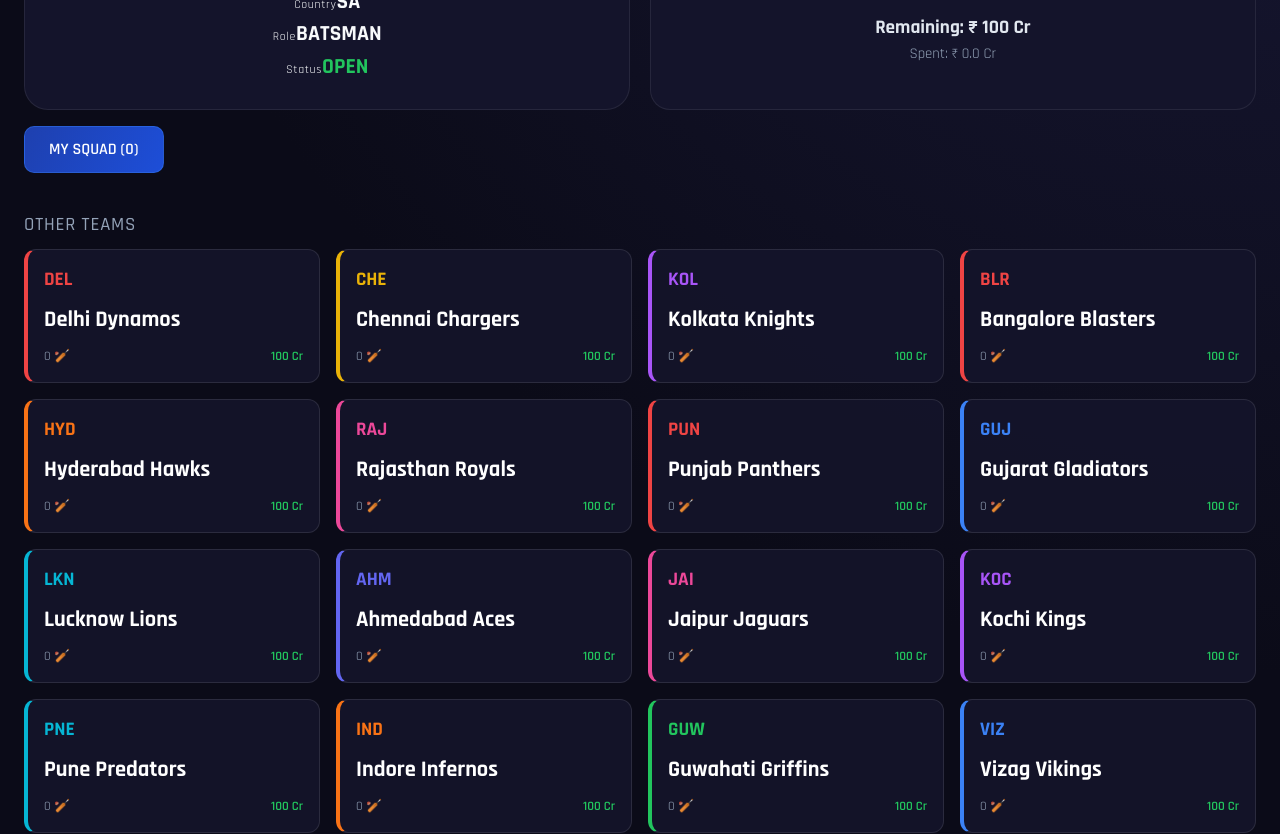
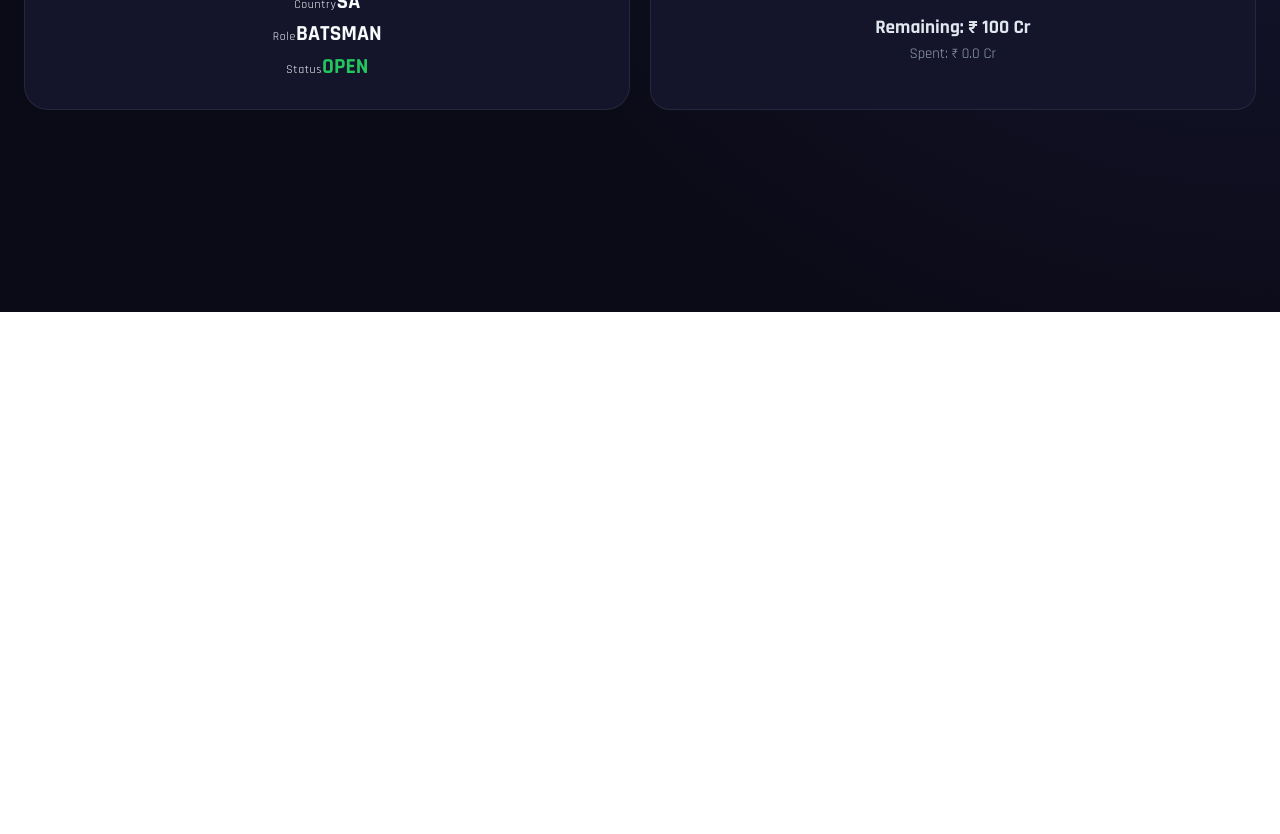
Before and after one commit to addysrii/bidding-game, a React (Vite) app in the folder client/: page /dashboard in a window 1280 px wide. Shown: the part 520-1354 px from the top of the page. After the commit the page ends 832 px from the top, so only its background shows below. Built offline with nearby package versions, Linux system fonts and the light colour scheme; no server answers.

Commit message:
ui changes project screen

```diff
--- a/client/src/Dashboard.jsx
+++ b/client/src/Dashboard.jsx
@@ -1,6 +1,5 @@
 import React, { useEffect, useRef, useState } from 'react';
 import './Dashboard.css';
-import TeamGrid from './components/TeamGrid';
 import SquadModal from './components/SquadModal';
 import { useAuction } from './context/AuctionContext';
 import { io } from 'socket.io-client';
@@ -214,17 +213,6 @@ const Dashboard = () => {
                 </section>
             </div>
 
-            <button className="my-squad-btn" onClick={() => setSelectedTeam(myTeam)}>
-                MY SQUAD ({myTeam.players})
-            </button>
-
-            <div className="team-section">
-                <TeamGrid
-                    teams={teams.filter(t => t.id !== myTeamId)}
-                    onTeamClick={(team) => setSelectedTeam(team)}
-                />
-            </div>
-
             {selectedTeam && (
                 <SquadModal
                     team={selectedTeam}
```
